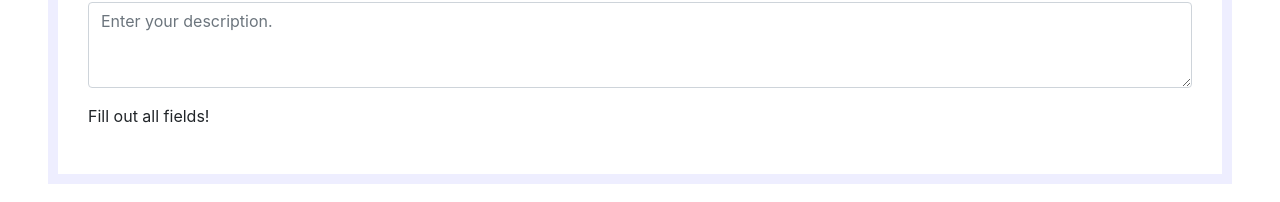
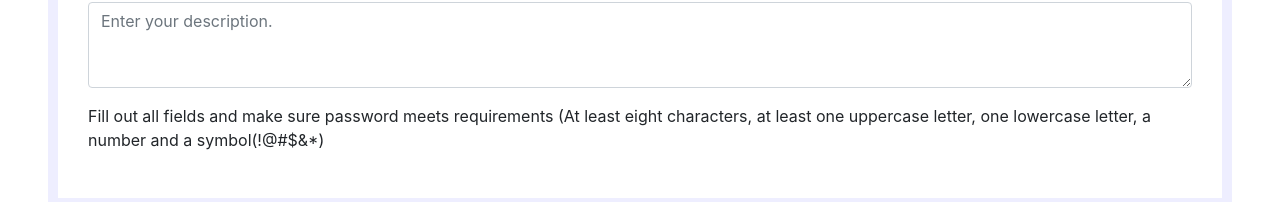
Before and after one commit to umw-cs-job-board/job-server, a Next.js app in the folder frontend/: page /createemployer in a window 1280 px wide. Shown: the part 603-805 px from the top of the page. Built offline with nearby package versions, Linux system fonts and the light colour scheme.

Commit message:
regex for password done

```diff
--- a/frontend/pages/createemployer.js
+++ b/frontend/pages/createemployer.js
@@ -79,7 +79,8 @@ class CreateEmployer extends React.Component {
 		  	name: "",
 		  	location: "",
 		  	industry: "",
-		  	description: ""
+		  	description: "",
+		  	passwordOK:false
 		};
 
 		jsCookie.remove('name');
@@ -99,7 +100,27 @@ class CreateEmployer extends React.Component {
 	}
 
 	async handlePasswordUpdate(evt){
-		this.setState({password: evt.target.value});
+
+		this.setState({password: evt.target.value}, ()=> {
+
+			/* Regex parts explanantion
+			^ Start anchor
+			(?=.*[A-Z]){1,} Ensure string has one uppercase letter.
+			(?=.*[!@#$&*]){1,} Ensure string has one special case letter.
+			(?=.*[0-9]){1,} Ensure string has one digit.
+			(?=.*[a-z]){1,} Ensure string has one lowercase letter.
+			.{8,} Ensure string is at least of length 8.
+			$
+			*/
+
+	        const re = new RegExp("^(?=.*[A-Z]){1,}(?=.*[!@#$&*]){1,}(?=.*[0-9]){1,}(?=.*[a-z]){1,}.{8,}$");
+			//const re = new RegExp("^.{8,}$");
+	        this.setState({passwordOK: re.test(this.state.password)});
+
+	        console.log(this.state.password);
+	        console.log(this.state.passwordOK);
+	    });
+
 	}
 
 	async handleNameUpdate(evt){
@@ -204,8 +225,8 @@ class CreateEmployer extends React.Component {
 				</Row>
 
 
-				{((this.state.email=="") || (this.state.password=="") || (this.state.name=="") || (this.state.location=="") || (this.state.industry=="") || (this.state.description==""))  ?
-							<p>Fill out all fields!<br /></p>
+				{((this.state.email=="") || (this.state.password=="") || (this.state.name=="") || (this.state.location=="") || (this.state.industry=="") || (this.state.description=="")) || (this.state.passwordOK==false) ?
+							<p>Fill out all fields and make sure password meets requirements (At least eight characters, at least one uppercase letter, one lowercase letter, a number and a symbol(!@#$&*)<br /></p>
 						:<Button onClick={this.handleSearch.bind(that)}>
 							SUBMIT
 						</Button>
```
